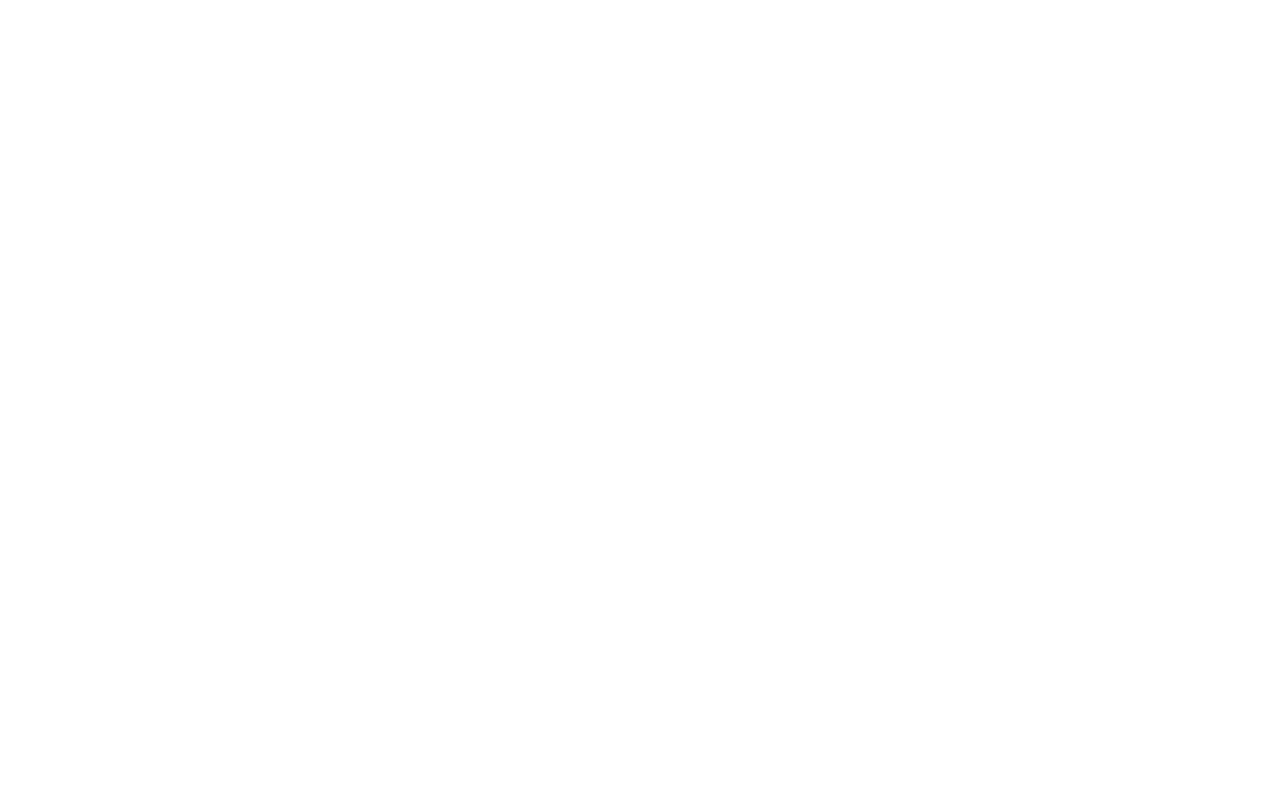
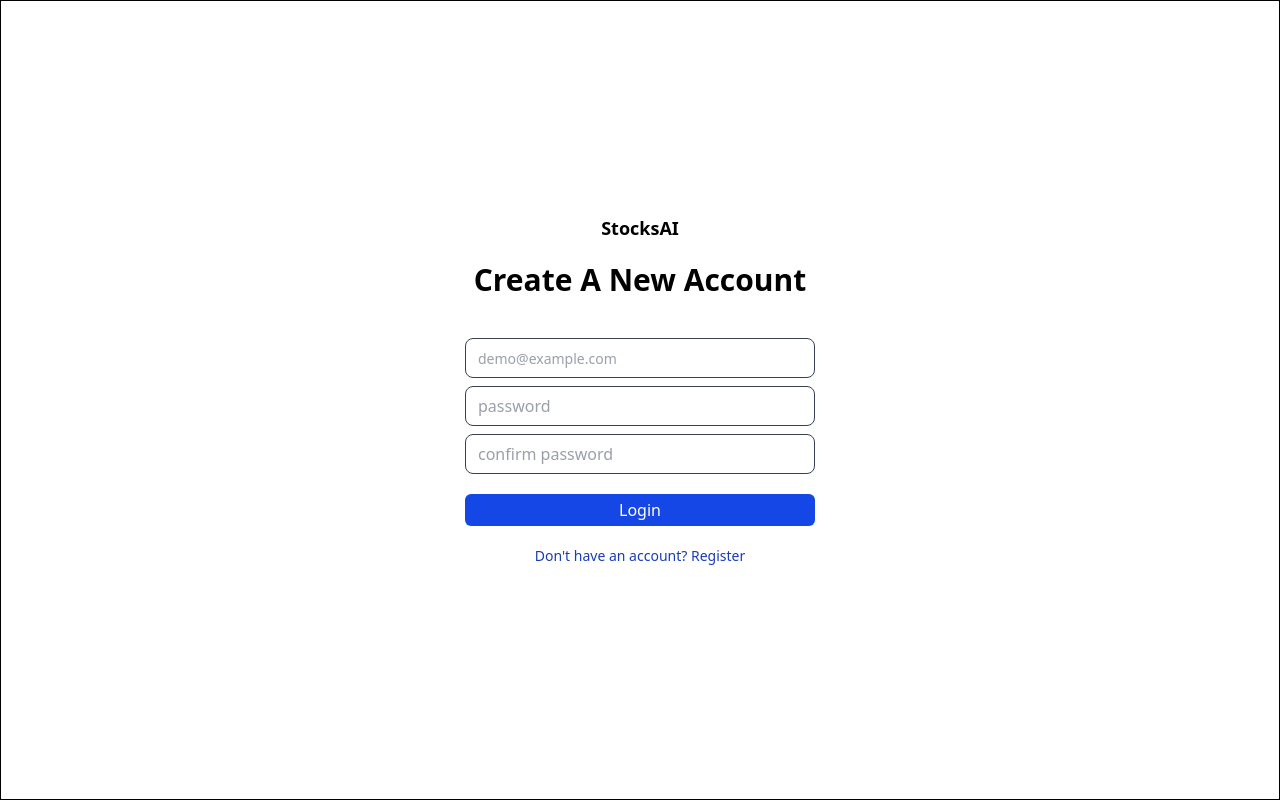
Before and after one commit to deinpi/Stocks_AI_UI, a React (Vite) app: page /register in a window 1280 px wide. Before the commit this address had no page. Built offline with nearby package versions, Linux system fonts and the light colour scheme.

Commit message:
Register Page added

```diff
--- a/src/App.jsx
+++ b/src/App.jsx
@@ -1,6 +1,7 @@
 import React from "react";
 import { BrowserRouter, Route, Routes } from "react-router-dom";
 import Login from "./Auth/Login"
+import Register  from "./Auth/Register";
 import Home from "./Pages/Home"
 import { useAuth } from "./contexts/Authcontext";
 import axios from 'axios';
@@ -14,6 +15,7 @@
       <BrowserRouter>
           <Routes>
             <Route path="/" element={<Home />} />
+            <Route path="/register" element={<Register />} />
             <Route path="/login" element={<Login />} />
           </Routes>
       </BrowserRouter>
--- /dev/null
+++ b/src/Auth/Register.jsx
@@ -0,0 +1,74 @@
+import React,{useState,useContext} from "react";
+import { useNavigate,Link } from "react-router-dom";
+import ApiController from "../controlers/ApiControler";
+
+const Register = () => {
+  const navigation= useNavigate();
+  const backendUrl = import.meta.env.VITE_BACKEND_URL;
+  const [Cpassword,setCPassword]=useState("");
+  const [error, setError]= useState(false);
+  const [payload,setPayload]=useState({
+    email:"",
+    password:"",
+  });
+
+  const handleSubmit= async()=>
+  {
+    try{
+        if(payload.password!==Cpassword){
+            setError(true);
+            return;
+        }
+        const data=await ApiController(backendUrl,"/register",payload);
+        if(data){
+            navigation("/login");
+        }
+    }
+    catch(err){
+       console.log(err);
+    }
+  }
+
+  return (
+    <div className="flex flex-col items-center border justify-center h-screen">
+        <div className="flex gap-2">
+          <h4 className="text-lg font-bold">StocksAI</h4>
+        </div>
+        <h2 className="pt-5 pb-10 text-3xl font-bold">Create A New Account</h2>
+        <div className="flex flex-col gap-5">
+          <div className="flex flex-col gap-2">
+          <input
+            type="text"
+            placeholder="demo@example.com"
+            className="px-3 py-1 font-thin text-sm text-gray-700 border rounded-lg w-[350px] h-[40px]"
+            onChange={(e) => setPayload((prev) => ({ ...prev, email: e.target.value }))}
+          />
+
+          <input
+           type="password"
+           placeholder="password"
+           className="px-3 py-1 font-thin text-gray-700 border rounded-lg w-[350px] h-[40px]"
+           onChange={(e) => setPayload((prev) => ({ ...prev, password: e.target.value }))}
+           />
+
+          <input
+           type="password"
+           placeholder="confirm password"
+           className="px-3 py-1 font-thin text-gray-700 border rounded-lg w-[350px] h-[40px]"
+           onChange={(e) => setCPassword(e.target.value)}
+           />
+          </div>
+
+          {
+            error && <p className="text-red-500">Passwords do not match</p>
+          }
+
+          <button onClick={handleSubmit} className="bg-blue-700 text-white px-3 py-1 rounded-md ">Login</button>
+        </div>
+        <p className="py-5 text-sm text-blue-800">Don't have an account? <Link to={"/register"} >Register</Link></p>
+
+    </div>
+  );
+};
+
+export default Register;
```
